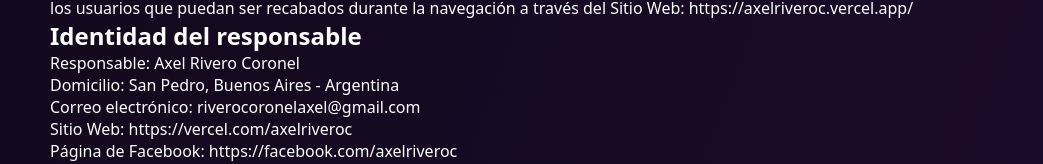
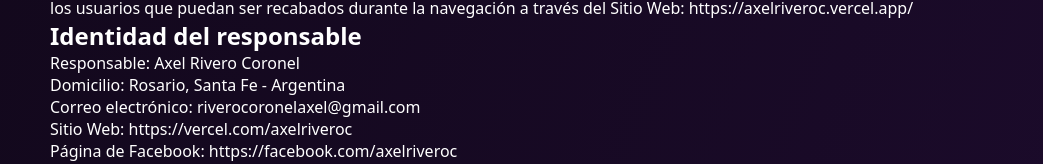
Before and after one commit to axelriveroc/portfolio, a React (Vite) app: page /privacy_policy in a window 1280 px wide. Shown: the part 164-328 px from the top of the page, without its empty margins (110-1153 px from the left). Built offline with nearby package versions, Linux system fonts and the light colour scheme.

Commit message:
cambio domicilio

```diff
--- a/src/components/pages/privacy_policy/Privacy_policy.jsx
+++ b/src/components/pages/privacy_policy/Privacy_policy.jsx
@@ -20,7 +20,7 @@ const Privacy_policy = () => {
         </p>
         <h2>Identidad del responsable</h2>
         <p>Responsable: Axel Rivero Coronel</p>
-        <p>Domicilio: San Pedro, Buenos Aires - Argentina</p>
+        <p>Domicilio: Rosario, Santa Fe - Argentina</p>
         <p>Correo electrónico: riverocoronelaxel@gmail.com</p>
         <p>Sitio Web: https://vercel.com/axelriveroc</p>
         <p>Página de Facebook: https://facebook.com/axelriveroc</p>
```
